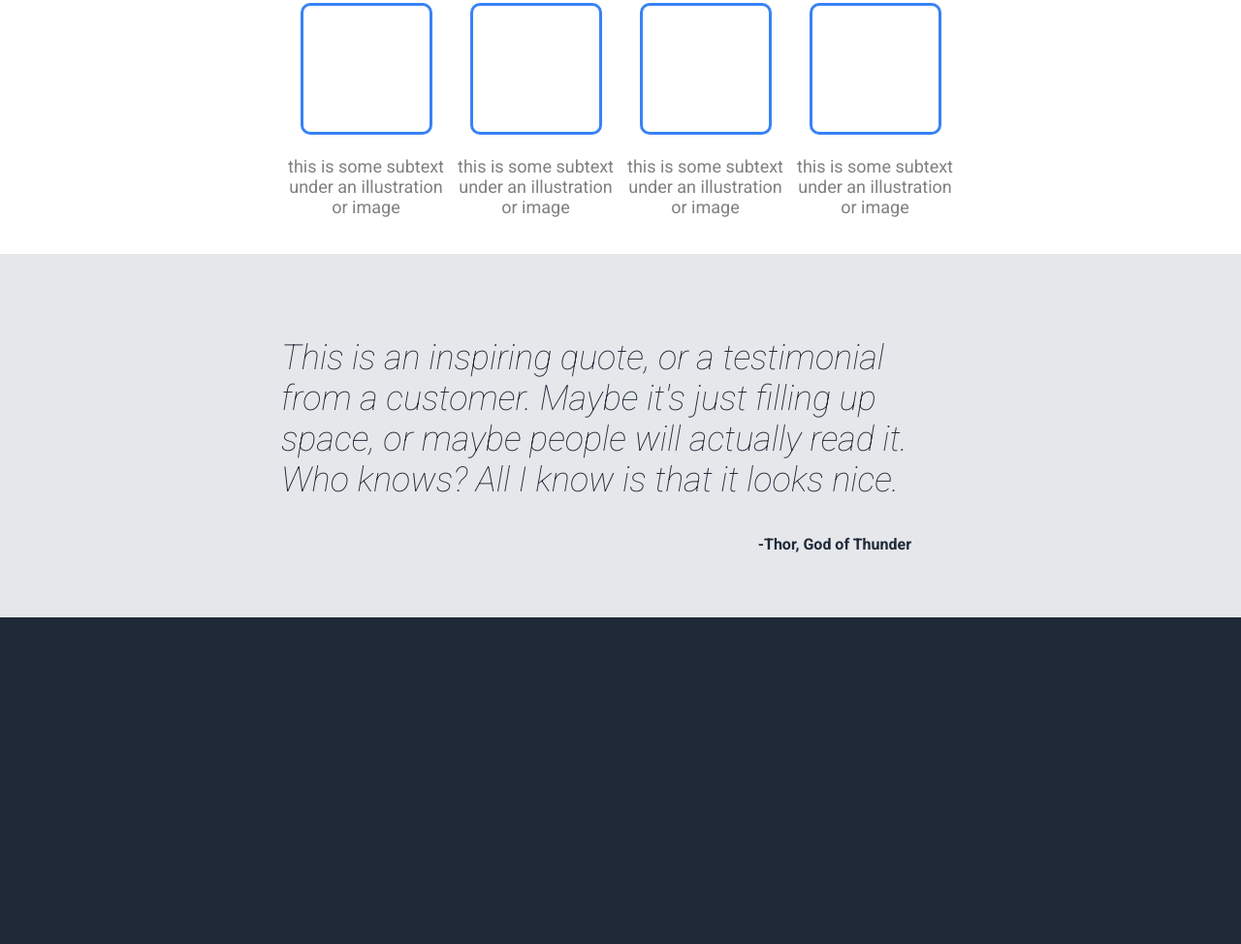
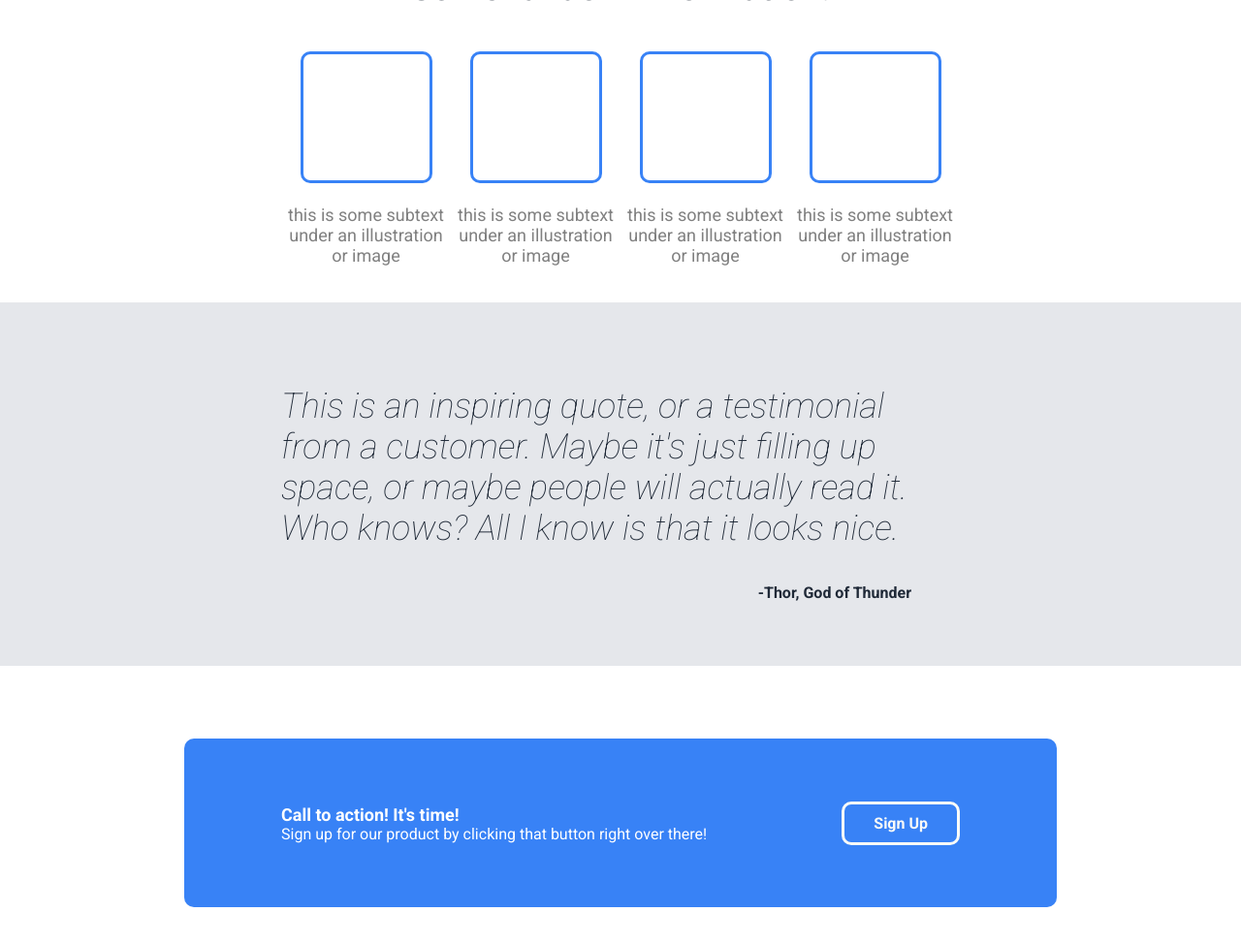
Before and after one commit to Philip-11/Landing-Page, a plain HTML site: page index.html in a window 1280 px wide. Shown: the part 550-1524 px from the top of the page at 97% size. Before the commit the page ends 1187 px from the top, so only its background shows below. Drawn offline with Linux system fonts and the light colour scheme.

Commit message:
Added call to action section

```diff
--- a/index.html
+++ b/index.html
@@ -61,5 +61,15 @@
 		<p class="author">-Thor, God of Thunder</p>
 	</section>
 	</div>
+
+	<div class="signup-sec">
+		<div class="signup-container"> <!-- Parent -->
+			<div class="signup-div"> <!--Parent <!-- child of signup-container -->
+				<p class="calltoaction">Call to action! It's time!</p> <!-- child of signup-div-->
+				<p class="signup-text">Sign up for our product by clicking that button right over there!</p>
+			</div>
+			<a href="" class="sign-btn2">Sign Up</a>
+		</div>
+	</div>
 </body>
 </html>
--- a/style.css
+++ b/style.css
@@ -8,14 +8,15 @@
 }
 
 body {
-    background: var(--bg-color);
-    color: var(--primary-color);
+
     margin: 0;
     padding: 0;
     box-sizing: border-box;
 }
 
 .hero-maincontainer {
+    background: var(--bg-color);
+    color: var(--primary-color);
     display: flex;
     flex-direction: column;
     align-items: center;
@@ -64,6 +65,7 @@ nav a {
     max-width: 900px;
     margin: 0 auto;
     padding-top: 50px;
+    padding-bottom: 50px;
 }
 
 .hero-text {
@@ -175,3 +177,57 @@ img {
     font-weight: bold;
     padding-right: 50px;
 }
+
+.signup-sec {
+    background: white;
+    padding: 0;
+    margin: 0;
+}
+
+.signup-container { /* Parent */
+    background: #3882F6;
+    padding: 50px;
+    padding-left: 100px;
+    padding-right: 100px;
+    display: flex;
+    align-items: center;
+    justify-content: space-between;
+    width: 100%;
+    max-width: 700px;
+    margin: 0 auto;
+    border-radius: 10px;
+    margin-top: 75px;
+    margin-bottom: 75px;
+}
+
+.signup-div { /* Parent */
+    display: flex;
+    align-items: start;
+    flex-direction: column;
+
+}
+
+.calltoaction {
+    font-family: var(--ff);
+    color: white;
+    font-weight: bold;
+    margin-bottom: 0;
+    font-size: large;
+}
+
+.signup-text {
+    font-family: var(--ff);
+    color: white;
+    margin-top: 0;
+}
+
+.sign-btn2 {
+    background: none;
+    border: 3px solid var(--primary-color);
+    color: var(--primary-color);
+    padding: 10px 30px;
+    text-decoration: none;
+    font-weight: bold;
+    font-family: var(--ff);
+    border-radius: 10px;
+}
```
